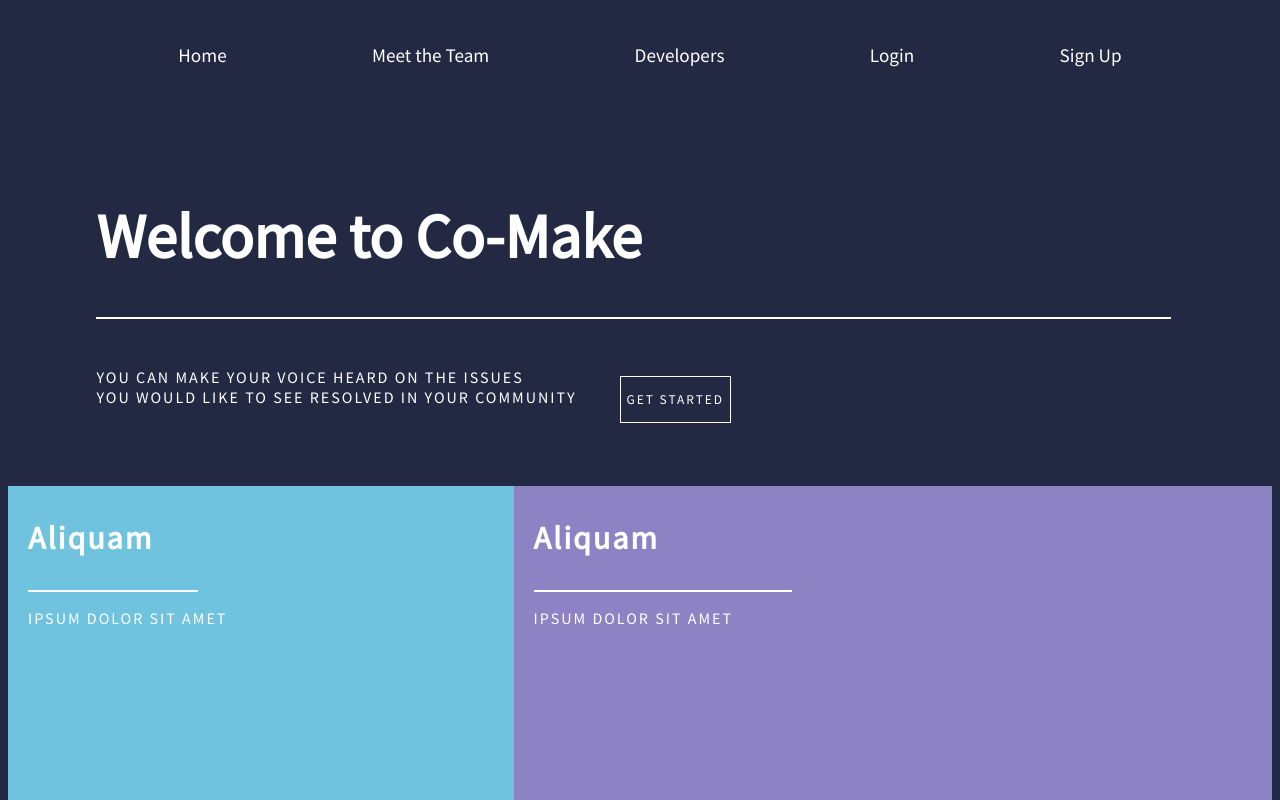
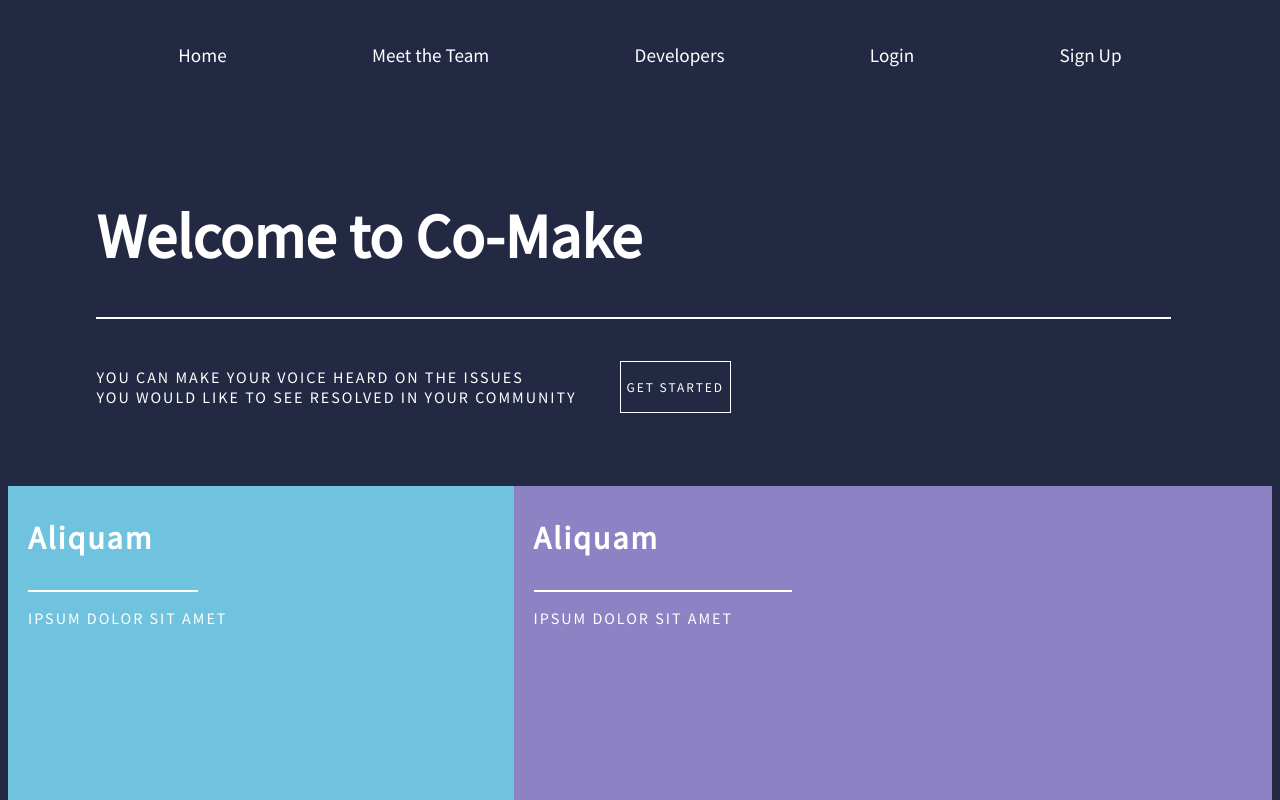
Before and after one commit to Co-Make-33/frontEnd, a React (Create React App) app: page /home in a window 1280 px wide. Shown: the top 800 px of the page. Built offline with nearby package versions, Linux system fonts and the light colour scheme.

Commit message:
updated home button

```diff
--- a/src/App.css
+++ b/src/App.css
@@ -3,6 +3,7 @@
 * {
   font-family: 'Source Sans Pro', sans-serif;
 }
+
 h1 {
   font-size:3.9em;
 }
--- a/src/components/Home.js
+++ b/src/components/Home.js
@@ -101,7 +101,8 @@ const HomeButton = styled.button`
     border:1px solid white;
     text-transform:uppercase;
     padding:-2px 2px 0px 2px;
-    margin-top:25px;
+    margin-top:10px;
+    margin-bottom:10px;
     letter-spacing:2px;
     margin-left:4%;
     background-color:#242943;
--- a/src/components/Nav.js
+++ b/src/components/Nav.js
@@ -25,7 +25,6 @@ function Nav(props) {
         <div>
             <StyledNavBar>
                 <StyledNavUl>
-                    {/* <Link to '/home'><li>Home</li></Link> */}
                     <Link to='/home'>Home</Link>
                     <Link to='/meettheteam'>Meet the Team</Link>
                     <Link to='/developers'>Developers</Link>
```
